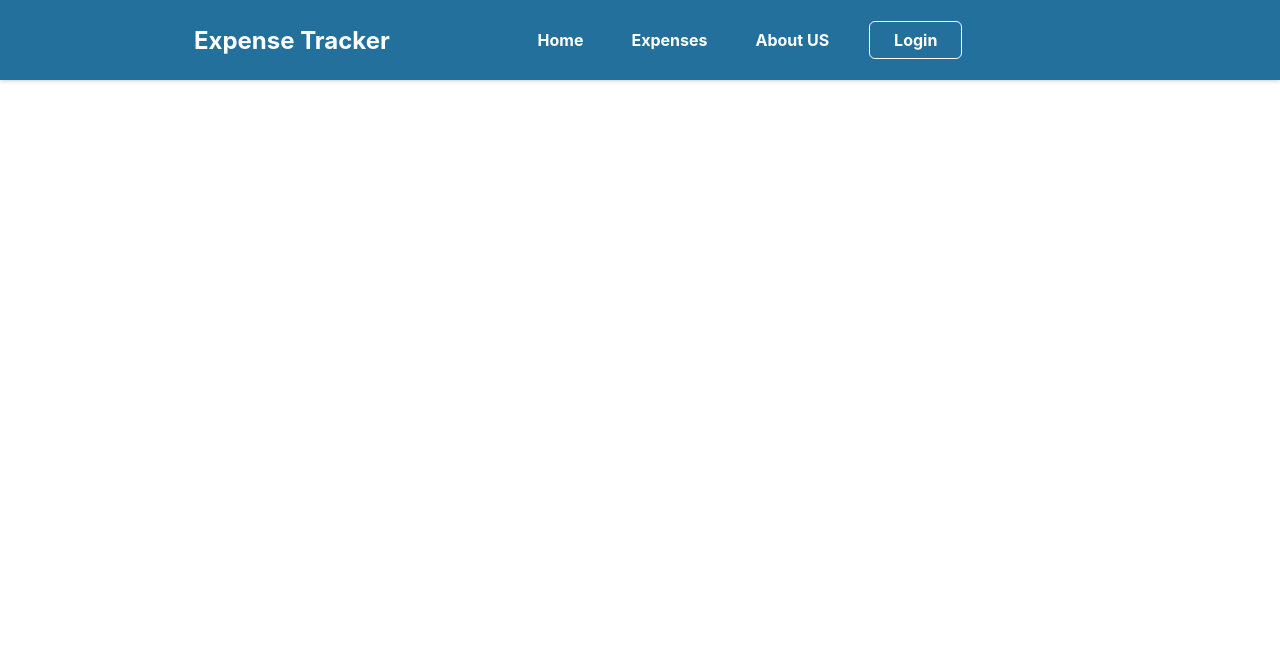
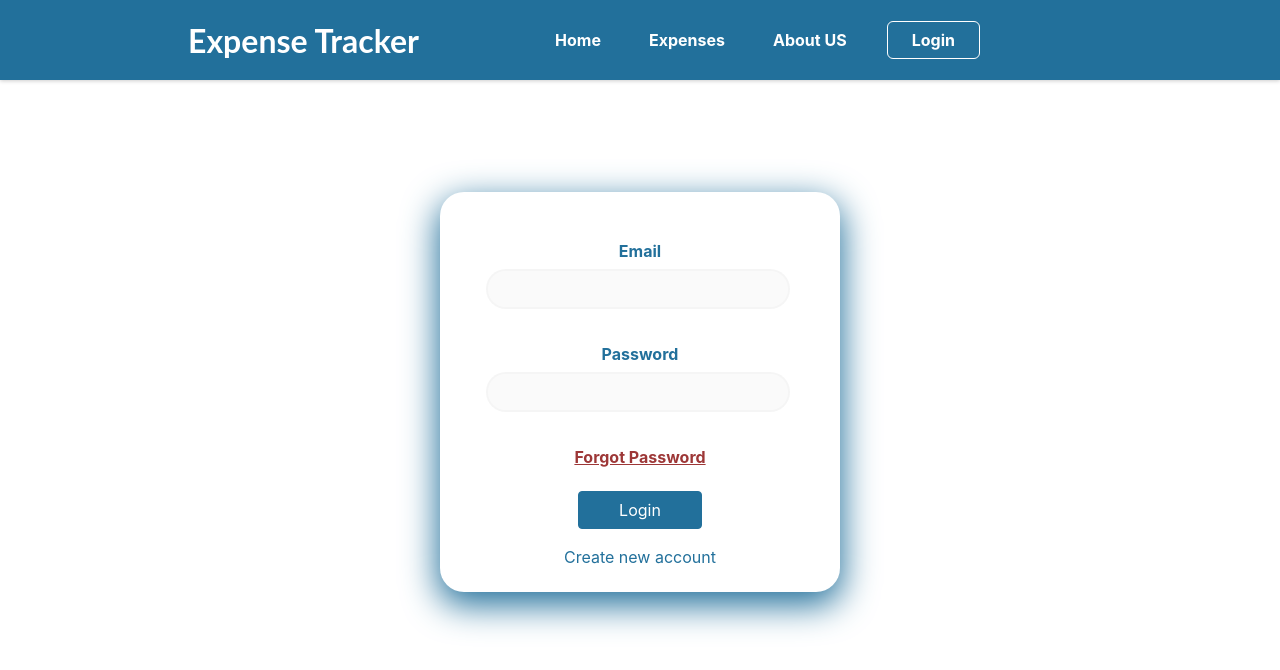
Before and after one commit to tanukeshari/EXpenseTracker-using-react, a React (Create React App) app: page / in a window 1280 px wide. Shown: the top 670 px of the page. Built offline with nearby package versions, Linux system fonts and the light colour scheme.

Commit message:
Login Screen

```diff
--- a/package.json
+++ b/package.json
@@ -9,6 +9,7 @@
     "bootstrap": "^5.2.3",
     "firebase": "^9.17.2",
     "react": "^18.2.0",
+    "react-axios": "^2.0.6",
     "react-bootstrap": "^2.7.2",
     "react-dom": "^18.2.0",
     "react-router": "^6.8.2",
--- a/src/components/Header/Header.js
+++ b/src/components/Header/Header.js
@@ -9,13 +9,14 @@ const MainNavigation = () => {
     <React.Fragment>
     <header className={classes.header}>
     <NavLink to='/'>
-        <h2 className={classes.logo}>Expense Tracker</h2>
+        <h2 className={classes.title}>Expense Tracker</h2>
       </NavLink>
       <nav>
         <ul>
           <li><NavLink>Home</NavLink></li>
-          <li><NavLink>Expenses</NavLink></li>
+          <li><NavLink to ='/welcome'>Expenses</NavLink></li>
           <li><NavLink>About US</NavLink></li>
+
           <li>
             <button>Login</button>
           </li>
--- /dev/null
+++ b/src/components/pages/Welcome.js
@@ -0,0 +1,11 @@
+import React from 'react';
+
+function Welcome(props) {
+    return (
+        <div>
+           <h1>Welcome to Expense Tracker APP</h1>
+        </div>
+    );
+}
+
+export default Welcome;
--- a/src/components/signUp/signUp.js
+++ b/src/components/signUp/signUp.js
@@ -1,6 +1,7 @@
 import { useState, useRef, Fragment} from 'react';
  import Alert from 'react-bootstrap/Alert';
-import classes from './signUp.module.css';
+import { NavLink ,useNavigate} from 'react-router-dom';
+import classes from './SignUp.module.css';
 
 
 
@@ -8,6 +9,7 @@ const Signup = () => {
       const emailInputRef = useRef();
       const passwordInputRef = useRef();
       const confirmPasswordInputRef = useRef();
+      const history = useNavigate();
 
       const [isLogin, setIsLogin] = useState(true);
       const [loading , setLoading] = useState(false)
@@ -35,11 +37,10 @@ const Signup = () => {
      setLoading(true);
      let url;
     if (isLogin) {
-      url='https://identitytoolkit.googleapis.com/v1/accounts:signInWithPassword?key=AIzaSyD3JzmW6cI5PsZRKnHiTn2nd3g4YIbjn2g'
+      url='https://identitytoolkit.googleapis.com/v1/accounts:signInWithPassword?key=AIzaSyB7YQFYYb38RQ3WyQeXcvIF48ZpxoEJKK8'
     } else {
-      url = 'https://identitytoolkit.googleapis.com/v1/accounts:signUp?key=AIzaSyD3JzmW6cI5PsZRKnHiTn2nd3g4YIbjn2g'
+      url = 'https://identitytoolkit.googleapis.com/v1/accounts:signUp?key=AIzaSyB7YQFYYb38RQ3WyQeXcvIF48ZpxoEJKK8'
     }
-
         fetch(url, {
           method: 'POST',
           body: JSON.stringify({
@@ -69,6 +70,7 @@ const Signup = () => {
         .then((data) => {
           if(data){
           console.log('sign up successful')
+          history('/welcome')
           return alert('Success');
           }
         })
@@ -114,6 +116,7 @@ return (
                 required
               />
             </div>}
+            <NavLink className={classes.forgot}>Forgot Password</NavLink>
             <div className={classes.actions}>
               {loading && <p>Sending request...</p> }
               {!loading && <button>{isLogin ? "Login" : "Create Account"}</button>}
--- a/src/components/signUp/signUp.module.css
+++ b/src/components/signUp/signUp.module.css
@@ -6,6 +6,15 @@
   border-radius: 1.5em;
   box-shadow: 0px 11px 35px 2px #22709b;
 }
+.forgot{
+
+  display: block;
+  color: #9d3737;
+  font-weight: bold;
+  text-align:center;
+  margin-bottom: 0.5rem;
+}
+
 
 .auth h1 {
   text-align: center;
```
Also changed, not shown: src/App.js (+4 -3 lines), 1 other file (tests, documents, lock files or other folders). Lines whose indentation alone changed are shown as unchanged.
